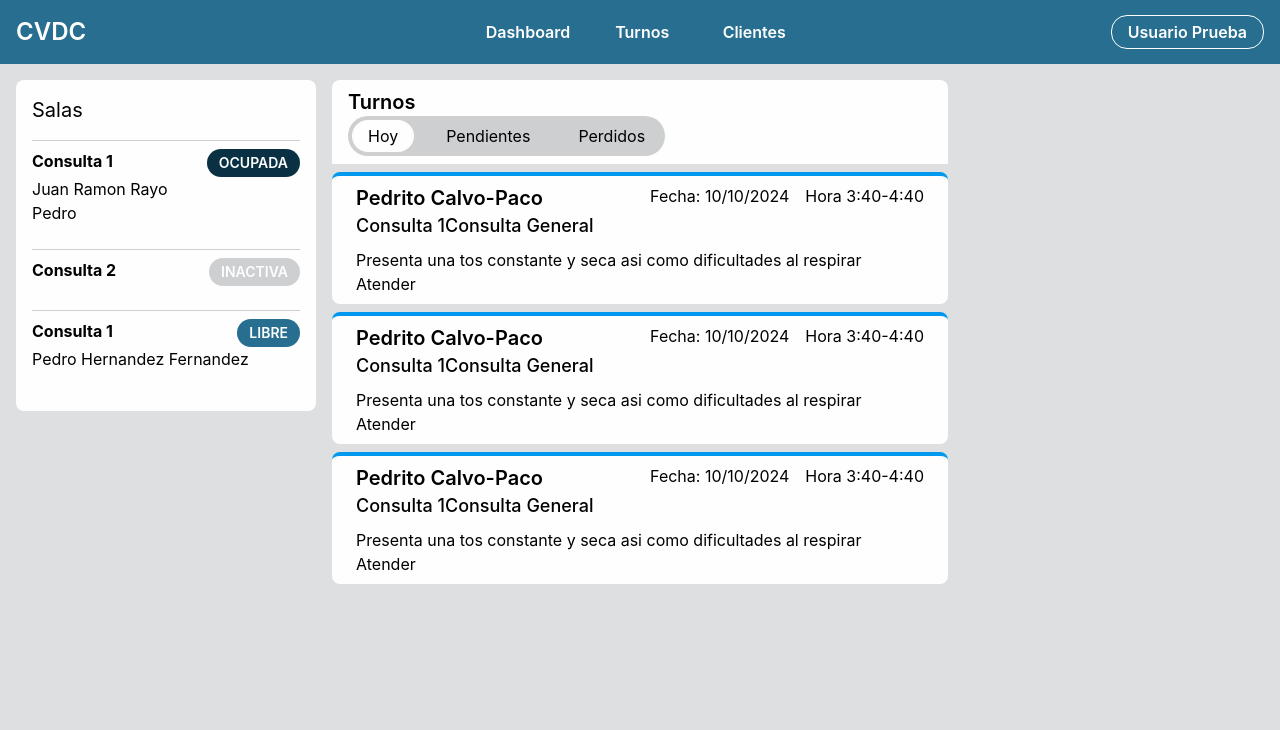
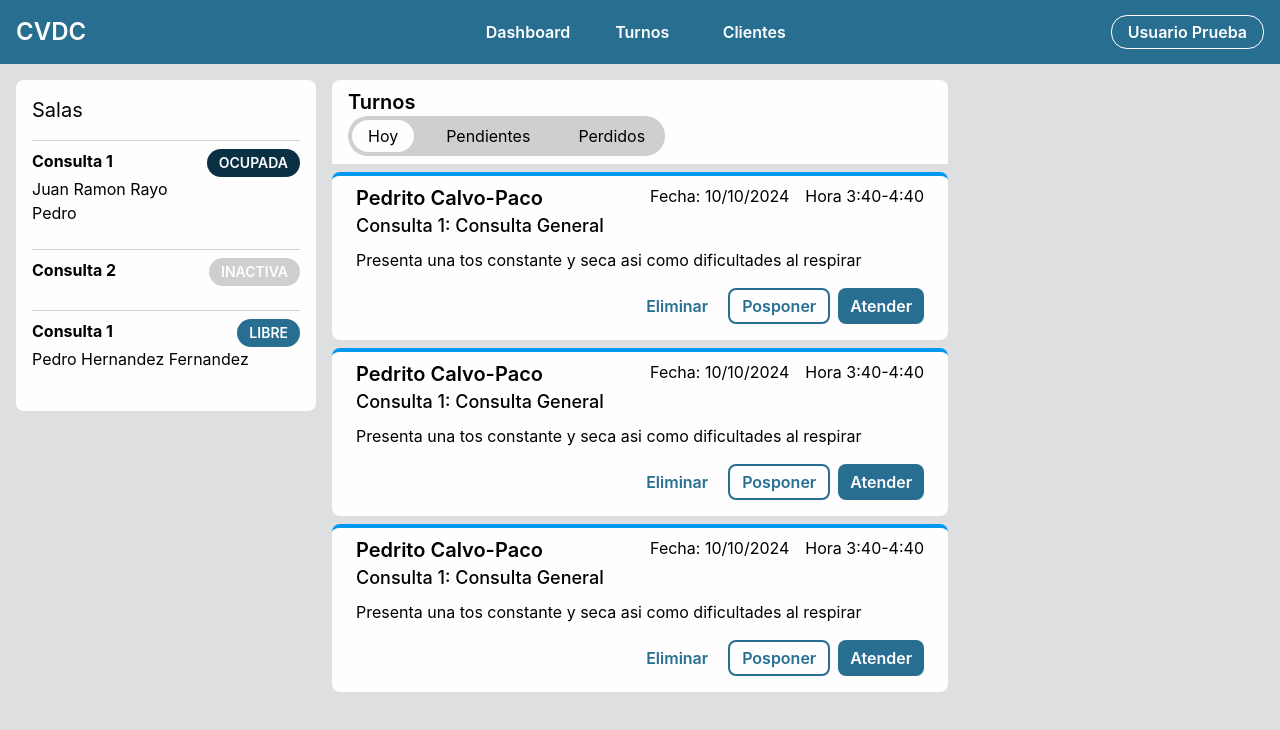
Before and after one commit to DianHuiza/VeterinaryManagement, a React (Vite) app in the folder apps/vm-front/: page /appointments/today in a window 1280 px wide. Shown: the top 730 px of the page. Built offline with nearby package versions, Linux system fonts and the light colour scheme.

Commit message:
feat(vm-front): appointments list

```diff
--- a/apps/vm-front/package.json
+++ b/apps/vm-front/package.json
@@ -13,6 +13,8 @@
   "dependencies": {
     "@reduxjs/toolkit": "^2.2.8",
     "@tanstack/react-query": "^5.59.0",
+    "@uiw/react-markdown-editor": "6.1.2",
+    "dayjs": "1.11.13",
     "react": "^18.3.1",
     "react-dom": "^18.3.1",
     "react-redux": "^9.1.2",
--- a/apps/vm-front/src/components/appointments_list/AppointmentCard.tsx
+++ b/apps/vm-front/src/components/appointments_list/AppointmentCard.tsx
@@ -1,10 +1,13 @@
 import { AppointmentDetail } from '../../types';
+import { BordedButton } from '../buttons/BordedButton';
+import { SolidButton } from '../buttons/SolidButton';
 
 interface AppointmentCardProps {
   appointnment: AppointmentDetail
+  canServe?: boolean
 }
 
-export const AppointmentCard: React.FC<AppointmentCardProps> = ({ appointnment }) => {
+export const AppointmentCard: React.FC<AppointmentCardProps> = ({ appointnment, canServe }) => {
   return (
     <div style={{borderColor: appointnment.room.color}} className='rounded-lg bg-light mb-2 min-h-32 border-t-4 py-2 px-6'>
       <div className=' flex justify-between'>
@@ -15,12 +18,13 @@ export const AppointmentCard: React.FC<AppointmentCardProps> = ({ appointnment }
         </div>
       </div>
       <div className='text-lg mb-2 font-medium'>
-        <span>{appointnment.room.name}</span>
-        <span>{appointnment.service.name}</span>
+        <span>{appointnment.room.name}: {appointnment.service.name}</span>
       </div>
       <p>{appointnment.reason}</p>
-      <div>
-        <button>Atender</button>
+      <div className='flex gap-2 justify-end mt-4 mb-2'>
+        <SolidButton colorClass='bg-light hover:text-dark text-primary border-'>Eliminar</SolidButton>
+        <BordedButton colorClass='hover:text-dark text-primary'>Posponer</BordedButton>
+        {canServe && <SolidButton colorClass='bg-primary text-light hover:bg-dark'>Atender</SolidButton>}
       </div>
     </div>
   );
--- a/apps/vm-front/src/components/appointments_list/AppointmentsList.tsx
+++ b/apps/vm-front/src/components/appointments_list/AppointmentsList.tsx
@@ -3,15 +3,14 @@ import { AppointmentCard } from './AppointmentCard';
 
 interface AppointmentsListProps {
   appointments: AppointmentDetail[]
+  canServe?: boolean
 }
-const AppointmentsList: React.FC<AppointmentsListProps> = ({ appointments }) => {
+export const AppointmentsList: React.FC<AppointmentsListProps> = ({ appointments, canServe }) => {
   return (
     <div className='mt-2'>
       {appointments.map((appointment) => (
-        <AppointmentCard appointnment={appointment} />
+        <AppointmentCard canServe={canServe} appointnment={appointment} key={appointment.id} />
       ))}
     </div>
   );
 }
-
-export default AppointmentsList;
--- /dev/null
+++ b/apps/vm-front/src/components/buttons/BordedButton.tsx
@@ -0,0 +1,12 @@
+interface BordedButtonProps {
+  children: React.ReactNode
+  colorClass: string
+}
+
+export const BordedButton: React.FC<BordedButtonProps> = ({ children, colorClass }) => {
+  return (
+    <button className={`rounded-lg py-1 px-3 font-semibold transition-all duration-200 ease-in border-2 ${colorClass}`}>
+      {children}
+    </button>
+  );
+}
--- /dev/null
+++ b/apps/vm-front/src/components/buttons/FlatButton.tsx
@@ -0,0 +1,12 @@
+interface SolidButtonProps {
+  children: React.ReactNode
+  colorClass: string
+}
+
+export const SolidButton: React.FC<SolidButtonProps> = ({ children, colorClass }) => {
+  return (
+    <button className={`rounded-lg py-1 px-3 font-semibold transition-all duration-200 ease-in ${colorClass}`}>
+      {children}
+    </button>
+  );
+}
--- /dev/null
+++ b/apps/vm-front/src/components/buttons/SolidButton.tsx
@@ -0,0 +1,12 @@
+interface SolidButtonProps {
+  children: React.ReactNode
+  colorClass: string
+}
+
+export const SolidButton: React.FC<SolidButtonProps> = ({ children, colorClass }) => {
+  return (
+    <button className={`rounded-lg py-1 px-3 font-semibold transition-all duration-200 ease-in ${colorClass}`}>
+      {children}
+    </button>
+  );
+}
--- a/apps/vm-front/src/components/index.ts
+++ b/apps/vm-front/src/components/index.ts
@@ -1,5 +1,6 @@
 export * from './appointments_list/AppointmentCard';
 export * from './appointments_list/AppointmentsList';
+export * from './buttons/SolidButton';
 export * from './dropdown/Dropdown';
 export * from './dropdown/DropdownItem';
 export * from './header/Header';
--- a/apps/vm-front/src/pages/appointments_today/page.tsx
+++ b/apps/vm-front/src/pages/appointments_today/page.tsx
@@ -1,8 +1,8 @@
-import AppointmentsList from '../../components/appointments_list/AppointmentsList'
+import { AppointmentsList } from '../../components'
 import { appointments } from '../../mocks/Appointments'
 
-export const Component = () => {
-  return (
-    <AppointmentsList appointments={appointments} />
+ export const Component = () => {
+  return(
+    <AppointmentsList canServe appointments={appointments}/>
   )
-}
+ }
```
Also changed, not shown: apps/vm-front/src/routes.tsx (+12 -2 lines), 1 other file (tests, documents, lock files or other folders).
